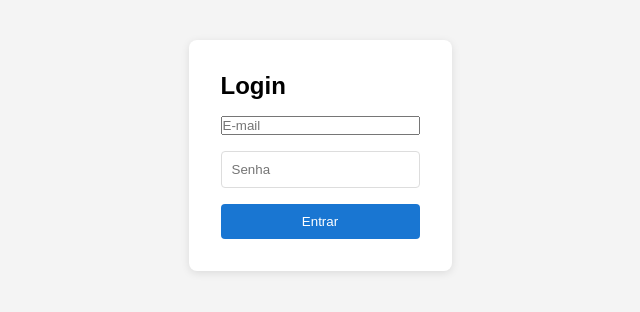
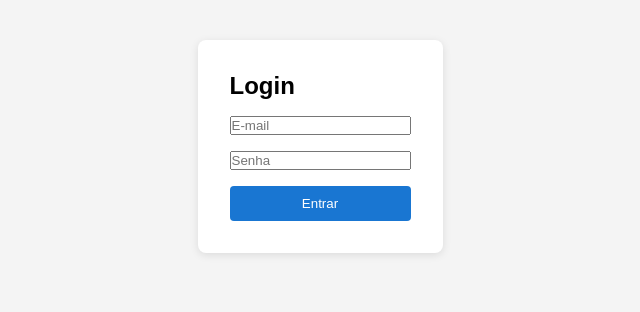
Before and after one commit to servulo/todo-app-old, an Angular app in the folder todo-frontend/: page /login in a window 1280 px wide. Shown: the top 312 px of the page, without its empty margins (320-960 px from the left). Built offline with nearby package versions, Linux system fonts and the light colour scheme.

Commit message:
acerto no estilo da tela de login

```diff
--- a/todo-frontend/src/app/pages/tasks/tasks.component.html
+++ b/todo-frontend/src/app/pages/tasks/tasks.component.html
@@ -20,7 +20,6 @@
       [(ngModel)]="newTask.description"
     />
     <button (click)="createTask()">Adicionar</button>
-    <a routerLink="/register">Cadastrar usuário</a>
   </div>
 
   <ul>
--- a/todo-frontend/src/styles.css
+++ b/todo-frontend/src/styles.css
@@ -32,7 +32,8 @@ body {
 }
 
 input[type="text"],
-input[type="password"] {
+input[type="password"]
+input[type="email"] {
   width: 100%;
   padding: 10px;
   border: 1px solid #ddd;
```
